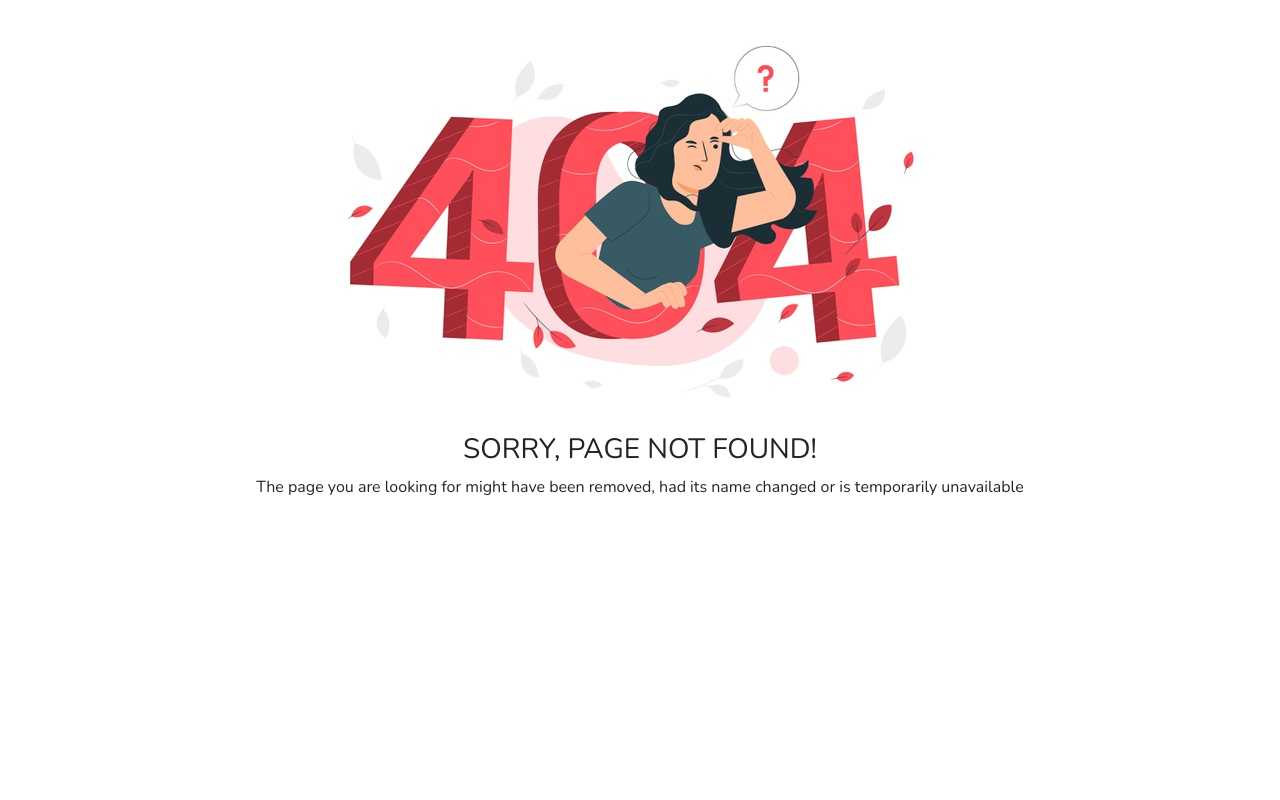
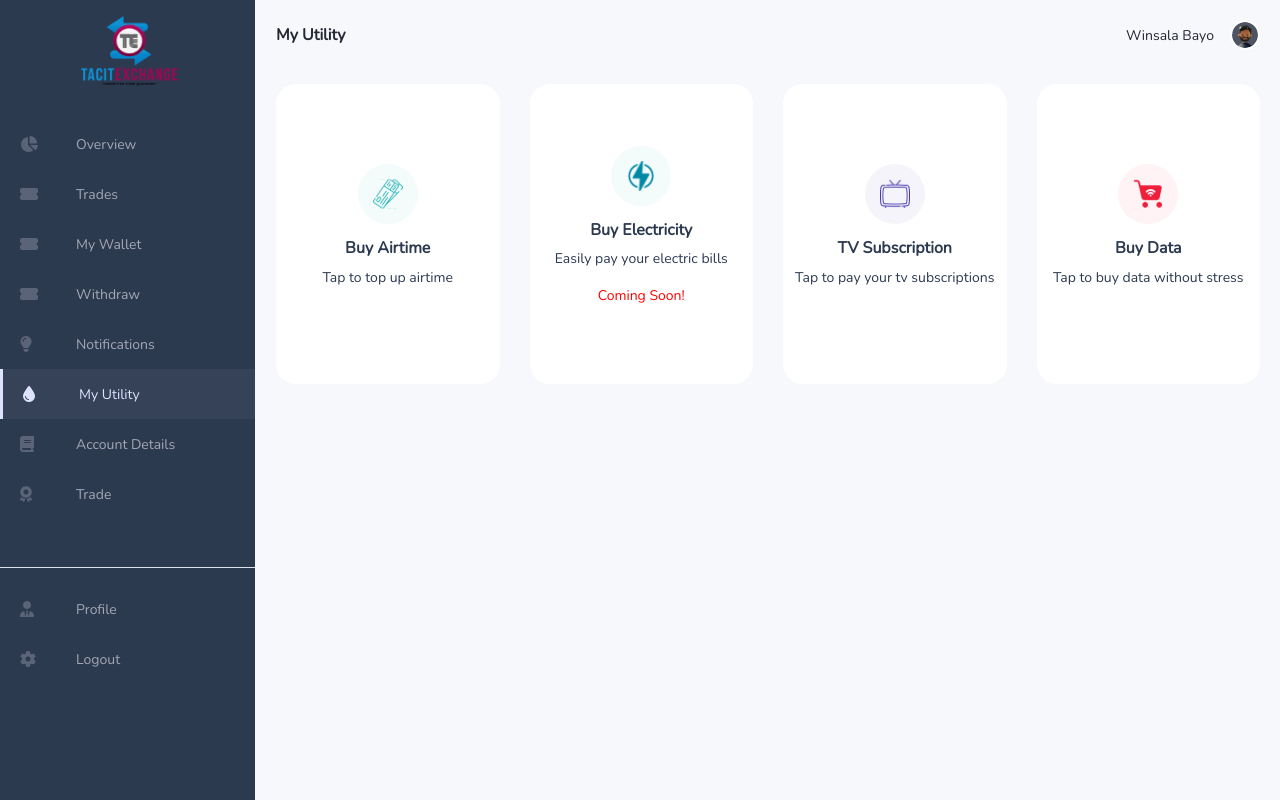
Before and after one commit to Oluwashina/TacitExchange, a React (Create React App) app: page /utilities in a window 1280 px wide. Before the commit this address had no page. Built offline with nearby package versions, Linux system fonts and the light colour scheme.

Commit message:
utilities page added to layout

```diff
--- a/src/App.js
+++ b/src/App.js
@@ -31,6 +31,7 @@ import AirtimePage from './pages/Exchangers/BillPayments/Airtime';
 import BuyDataPage from './pages/Exchangers/BillPayments/BuyData';
 import Electricity from './pages/Exchangers/BillPayments/Electricity';
 import Cables from './pages/Exchangers/BillPayments/Cables';
+import UtilitiesPage from './pages/Exchangers/BillPayments/Utilities';
 
 
 
@@ -54,12 +55,13 @@ function App() {
               <Route path="/privacypolicy" component={PrivacyPage} />
 
               {/* Exchanger route */}
-              <UserRoute exact path="/dashboard" component={UserDashboard} />
-              <UserRoute path="/dashboard/buyairtime" component={AirtimePage} />
-              <UserRoute path="/dashboard/buydata" component={BuyDataPage} />
-              <UserRoute path="/dashboard/buyelectricity" component={Electricity} />
-              <UserRoute path="/dashboard/tvsubscription" component={Cables} />
+              <UserRoute path="/dashboard" component={UserDashboard} />
+              <UserRoute path="/utilities/buyairtime" component={AirtimePage} />
+              <UserRoute path="/utilities/buydata" component={BuyDataPage} />
+              <UserRoute path="/utilities/buyelectricity" component={Electricity} />
+              <UserRoute path="/utilities/tvsubscription" component={Cables} />
               <UserRoute path="/profile" component={UserProfile} />
+              <Route exact path="/utilities" component={UtilitiesPage}  />
               <UserRoute path="/notifications" component={UserNotifications} />
               <UserRoute path="/start-trade" component={UserTrade} />
               <UserRoute path="/my-wallet" component={UserWallet} />
--- a/src/components/UserSideBar/Sidebar.js
+++ b/src/components/UserSideBar/Sidebar.js
@@ -173,6 +173,27 @@ const UserSideBar = (props) => {
 
                         </Link>
 
+                        {/* refill */}
+                         {/* third */}
+                        <Link to="/utilities"
+                        className={ isActive.includes("/utilities") ? 'v-list-item active v-list-link' : 'v-list-item v-list-link'}
+                        style={{textDecoration: 'none'}}>
+
+                            {/* icon */}
+                            <div
+                            className={ isActive.includes("/utilities") ? 'v-list-icon active' : 'v-list-icon'}
+                            >
+                                <i className="fa fa-tint"></i>
+                            </div>
+                            {/* title */}
+                            <div className="v-list-title">
+                                <span
+                                className={ isActive.includes("/utilities") ? 'active' : ''}
+                                >My Utility</span>
+                            </div>
+
+                        </Link>
+
                     {/* fourth */}
                     <Link to="/account"
                     className={ isActive.includes("/account") ? 'v-list-item active v-list-link' : 'v-list-item v-list-link'}
--- a/src/pages/Exchangers/BillPayments/Airtime.js
+++ b/src/pages/Exchangers/BillPayments/Airtime.js
@@ -52,7 +52,6 @@ const AirtimePage = ({walletBalance, fetchWallet,fetchCategory, category, pay, c
             provider: type,
             billPaymentType: "Airtime"
         }
-        console.log(creds)
         await pay(creds)
      }
 
--- a/src/pages/Exchangers/BillPayments/BuyData.js
+++ b/src/pages/Exchangers/BillPayments/BuyData.js
@@ -50,7 +50,6 @@ const BuyDataPage = ({walletBalance, fetchWallet, fetchCategory, category, pay,
             billPaymentType: "Data Bundle",
             amount: amt
         }
-        console.log(creds)
            await pay(creds)
      }
 
--- a/src/pages/Exchangers/BillPayments/Cables.js
+++ b/src/pages/Exchangers/BillPayments/Cables.js
@@ -24,10 +24,6 @@ const CablesPage = ({walletBalance, fetchWallet,fetchCategory, category, pay, cl
 
     const [amt, setAmt] = useState(0)
 
-    const [fee, setFee] = useState(0)
-
-    const [amtToPay, setAmtToPay] = useState(0)
-
     const [prov, setProv] = useState(null)
 
 
@@ -36,10 +32,6 @@ const CablesPage = ({walletBalance, fetchWallet,fetchCategory, category, pay, cl
 
         // find the amount of the subscription from resp and set it for display from the get all data endpoint resp
         let amount = category.find(resp => resp.short_name === val).amount
-         // find the fee of the subscription for the provider selected
-         let fee = category.find(resp => resp.short_name === val).fee
-         setFee(fee)
-         setAmtToPay(amount + fee)
          setAmt(amount)
     }
 
@@ -59,10 +51,9 @@ const CablesPage = ({walletBalance, fetchWallet,fetchCategory, category, pay, cl
             customer: values.customer,
             provider: type,
             billPaymentType: "Cables",
-            amount: amtToPay
+            amount: amt
         }
-        console.log(creds)
-            await pay(creds)
+      await pay(creds)
      }
 
 
@@ -173,11 +164,6 @@ const CablesPage = ({walletBalance, fetchWallet,fetchCategory, category, pay, cl
                                         disabled
                                         />
 
-                                        <small style={{ color: "#0d92d5" }}>
-                                          A covenience fee of {fee} naira will be charged
-                                        </small>
-
-
                                     </div>
 
 
@@ -232,7 +218,7 @@ const CablesPage = ({walletBalance, fetchWallet,fetchCategory, category, pay, cl
 
                                 <div className='summary_div mt-4'>
                                     <p className='summary_title'>You Pay</p>
-                                    <p className='summary_value'>NGN {amtToPay === 0 ? 0 : amtToPay}</p>
+                                    <p className='summary_value'>NGN {amt === 0 ? 0 : amt}</p>
                                 </div>
 
                                 <div className='summary_div mt-4'>
--- a/src/pages/Exchangers/BillPayments/Electricity.js
+++ b/src/pages/Exchangers/BillPayments/Electricity.js
@@ -73,7 +73,6 @@ const BuyElectricityPage = ({walletBalance, fetchWallet, fetchCategory, category
             billPaymentType: "Electricity",
             amount: amt
         }
-        console.log(creds)
          await pay(creds)
      }
 
--- /dev/null
+++ b/src/pages/Exchangers/BillPayments/Utilities.js
@@ -0,0 +1,85 @@
+import React from 'react';
+import UserSideBar from '../../../components/UserSideBar/Sidebar';
+import airtime_icon from '../../../assets/images/icons/plane-tickets.svg'
+import electricity_icon from '../../../assets/images/icons/electricity.svg'
+import tv_icon from '../../../assets/images/icons/tv-screen.svg'
+import buydata_icon from '../../../assets/images/icons/shopping-cart.svg'
+import {Link} from 'react-router-dom'
+
+
+const UtilitiesPage = () => {
+    return (
+        <>
+        <UserSideBar title="My Utility" />
+        <div className="usermain">
+            <div className="contain" style={{width: '100%', paddingLeft: '20px', paddingRight: '20px'}}>
+
+             <div className='row mt-4'>
+
+                    <div className='col-lg-3 mb-4 mb-lg-0'>
+
+                        <Link to="/utilities/buyairtime"  className='service_card' style={{textDecoration: 'none'}}>
+                            <div className='service_icon'>
+                                <img src={airtime_icon} alt="airtime" />
+                            </div>
+                            <div>
+                                <h6 className='service_title'>Buy Airtime</h6>
+                                <p className='service_subtitle'>Tap to top up airtime</p>
+                            </div>
+                        </Link>
+
+                    </div>
+
+                    <div className='col-lg-3 mb-4 mb-lg-0'>
+
+                    <Link to="/utilities" className='service_card' style={{textDecoration: 'none'}}>
+                        <div className='service_icon electricity'>
+                            <img src={electricity_icon} alt="airtime" />
+                        </div>
+                        <div>
+                            <h6 className='service_title'>Buy Electricity</h6>
+                            <p className='service_subtitle'>Easily pay your electric bills</p>
+                            <p className='service_soon'>Coming Soon!</p>
+                        </div>
+                    </Link>
+
+                    </div>
+
+                    <div className='col-lg-3 mb-4 mb-lg-0'>
+
+                    <Link to="/utilities/tvsubscription" style={{textDecoration: 'none'}} className='service_card'>
+                        <div className='service_icon tv'>
+                            <img src={tv_icon} alt="airtime" />
+                        </div>
+                        <div>
+                            <h6 className='service_title'>TV Subscription</h6>
+                            <p className='service_subtitle'>Tap to pay your tv subscriptions</p>
+                        </div>
+                    </Link>
+
+                    </div>
+
+                    <div className='col-lg-3'>
+
+                    <Link to="/utilities/buydata" style={{textDecoration: 'none'}} className='service_card'>
+                        <div className='service_icon buydata'>
+                            <img src={buydata_icon} alt="airtime" />
+                        </div>
+                        <div>
+                            <h6 className='service_title'>Buy Data</h6>
+                            <p className='service_subtitle'>Tap to buy data without stress</p>
+                        </div>
+                    </Link>
+
+                    </div>
+
+                    </div>
+
+
+         </div>
+        </div>
+        </>
+     );
+}
+
+export default UtilitiesPage;
--- a/src/pages/Exchangers/Dashboard/dashboard.css
+++ b/src/pages/Exchangers/Dashboard/dashboard.css
@@ -149,6 +149,14 @@
     font-size: 14px;
 }
 
+
+.service_soon{
+    color: #ff0000;
+    text-align: center;
+    font-weight: 300;
+    font-size: 14px;
+}
+
 .dashTrade{
     border: 1px solid #DFE0EB;
     border-radius: 8px;
--- a/src/pages/Exchangers/Dashboard/dashboard.js
+++ b/src/pages/Exchangers/Dashboard/dashboard.js
@@ -192,7 +192,7 @@ const UserDashboard = (props) => {
 
                         <div className='col-lg-3 mb-4 mb-lg-0'>
 
-                            <Link to="/dashboard/buyairtime"  className='service_card' style={{textDecoration: 'none'}}>
+                            <Link to="/utilities/buyairtime"  className='service_card' style={{textDecoration: 'none'}}>
                                 <div className='service_icon'>
                                     <img src={airtime_icon} alt="airtime" />
                                 </div>
@@ -206,13 +206,14 @@ const UserDashboard = (props) => {
 
                         <div className='col-lg-3 mb-4 mb-lg-0'>
 
-                        <Link to="/dashboard/buyelectricity" className='service_card' style={{textDecoration: 'none'}}>
+                        <Link to="/dashboard" className='service_card' style={{textDecoration: 'none'}}>
                             <div className='service_icon electricity'>
                                 <img src={electricity_icon} alt="airtime" />
                             </div>
                             <div>
                                 <h6 className='service_title'>Buy Electricity</h6>
                                 <p className='service_subtitle'>Easily pay your electric bills</p>
+                                <p className='service_soon'>Coming Soon!</p>
                             </div>
                         </Link>
 
@@ -220,7 +221,7 @@ const UserDashboard = (props) => {
 
                         <div className='col-lg-3 mb-4 mb-lg-0'>
 
-                        <Link to="/dashboard/tvsubscription" style={{textDecoration: 'none'}} className='service_card'>
+                        <Link to="/utilities/tvsubscription" style={{textDecoration: 'none'}} className='service_card'>
                             <div className='service_icon tv'>
                                 <img src={tv_icon} alt="airtime" />
                             </div>
@@ -234,7 +235,7 @@ const UserDashboard = (props) => {
 
                         <div className='col-lg-3'>
 
-                        <Link to="/dashboard/buydata" style={{textDecoration: 'none'}} className='service_card'>
+                        <Link to="/utilities/buydata" style={{textDecoration: 'none'}} className='service_card'>
                             <div className='service_icon buydata'>
                                 <img src={buydata_icon} alt="airtime" />
                             </div>
```
